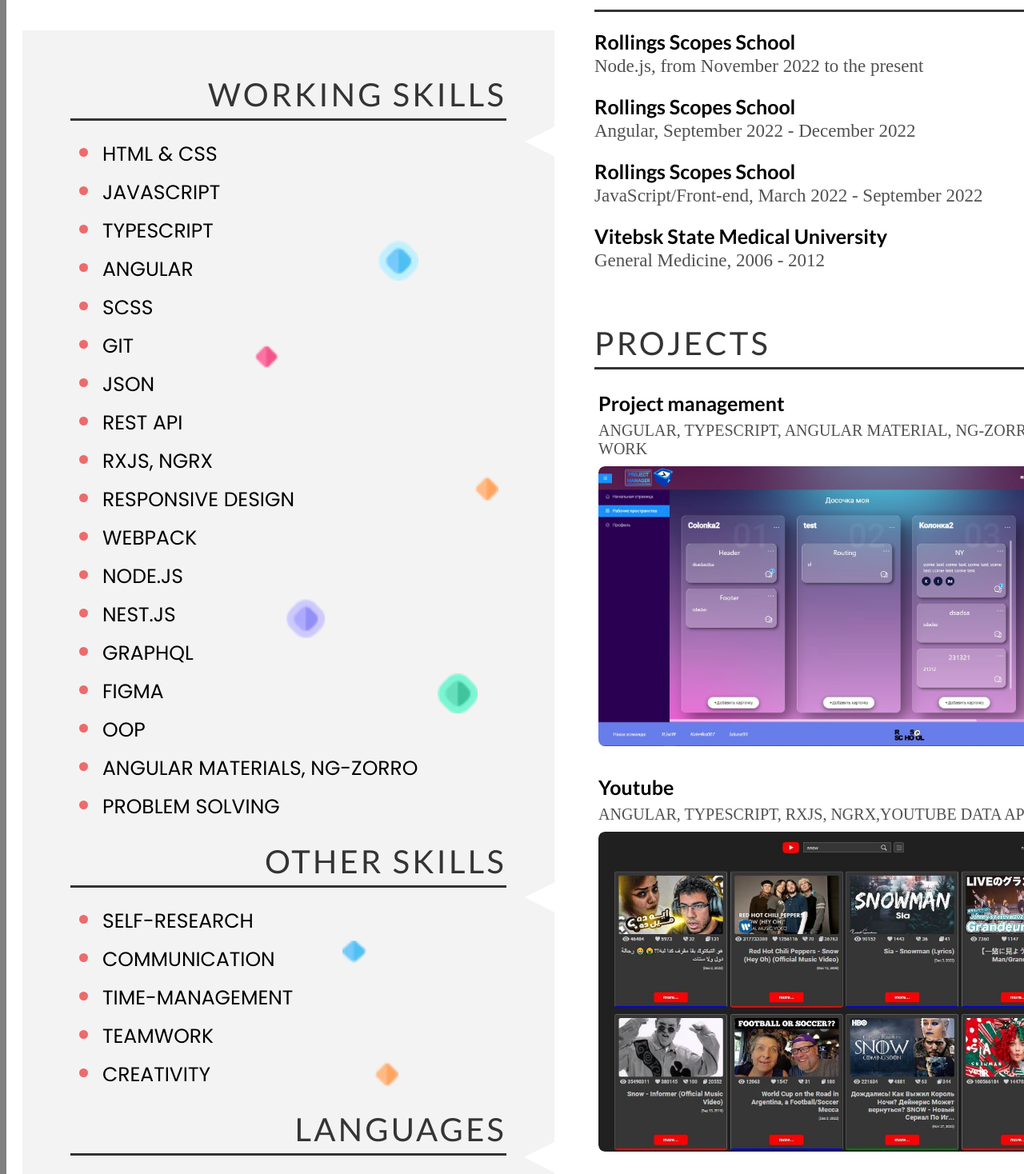
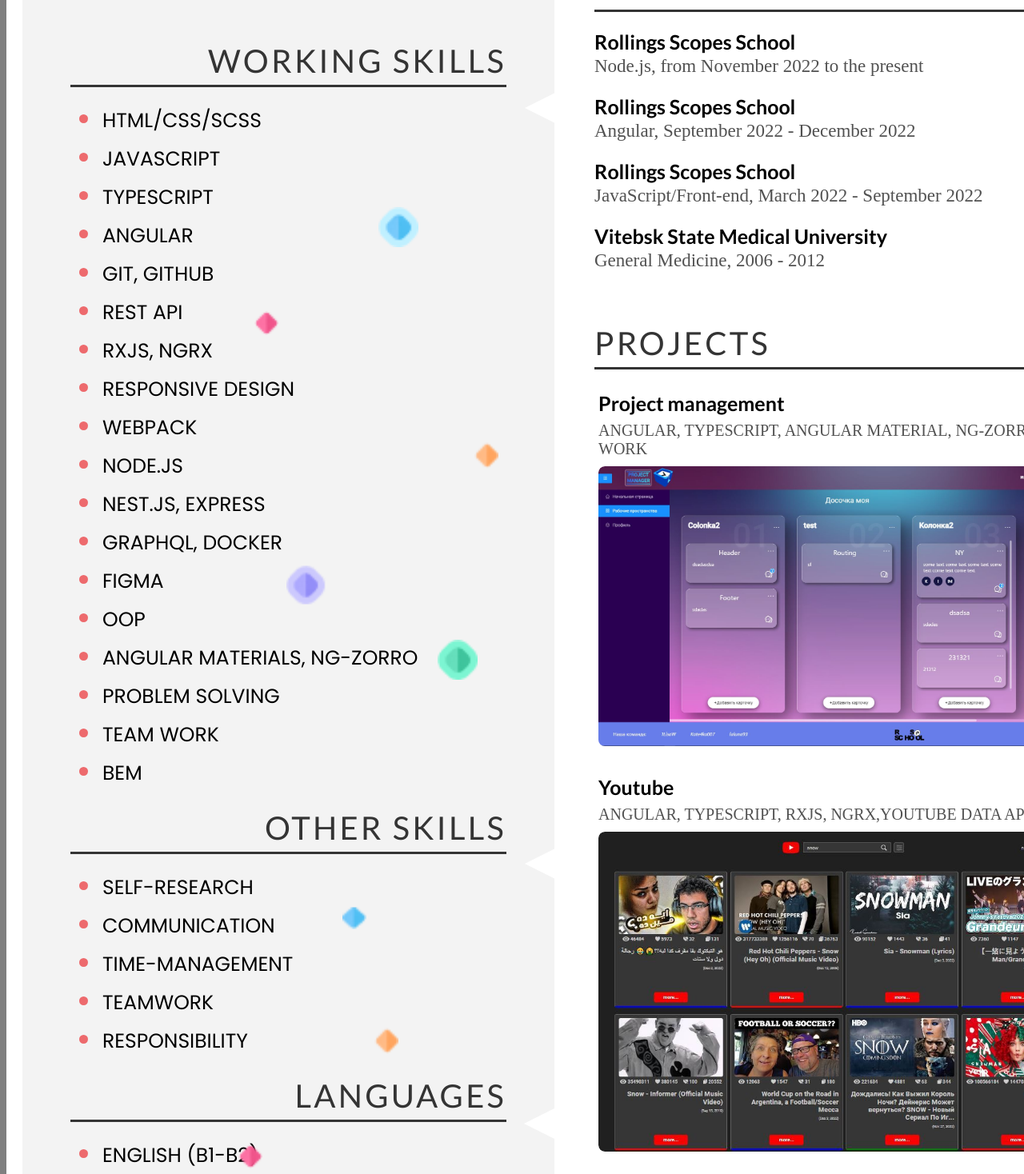
Before and after one commit to Kate4ka007/cv, an Angular app: page / in a window 1280 px wide. Shown: the part 562-2030 px from the top of the page at 80% size. Built offline with nearby package versions, Linux system fonts and the light colour scheme; a web font is replaced by a local one.

Commit message:
fix: change about and skills section

```diff
--- a/src/app/about/about.component.html
+++ b/src/app/about/about.component.html
@@ -2,5 +2,5 @@
   <!-- <div class="about__foto"><img class="about__image" src="assets/round1.png"></div> -->
   <div class="about__title">{{ title.toUpperCase() }}</div>
   <div class="about__line"></div>
-  <div class="about__subscription">My name is Kate. I'm an enthusiastic and detail-oriented Frontend Developer seeking a new position to use my skills in coding, troubleshooting complex problems, and assisting in the timely completion of projects.</div>
+  <div class="about__subscription">Enthusiastic and detail-oriented Frontend Developer seeking a new position to use my skills in coding, troubleshooting complex problems, and assisting in the timely completion of projects.</div>
 </div>
--- a/src/app/skills/skills.component.ts
+++ b/src/app/skills/skills.component.ts
@@ -10,24 +10,24 @@ export default class SkillsComponent {
     {
       title: 'working skills',
       skills: [
-        'html & css',
+        'html/css/scss',
         'javascript',
         'typescript',
         'angular',
-        'scss',
-        'git',
-        'json',
+        'git, github',
         'rest api',
         'rxjs, ngrx',
         'responsive design',
         'webpack',
         'node.js',
-        'nest.js',
-        'GraphQL',
+        'nest.js, express',
+        'GraphQL, docker',
         'figma',
         'oop',
         'angular materials, ng-zorro',
         'problem solving',
+        'team work',
+        'BEM',
       ],
     },
     {
@@ -37,12 +37,12 @@ export default class SkillsComponent {
         'communication',
         'time-management',
         'teamwork',
-        'creativity',
+        'responsibility',
       ],
     },
     {
       title: 'languages',
-      skills: ['english (B1)', 'russian (native)', 'belorussian (native)'],
+      skills: ['english (B1-B2)', 'russian (native)', 'belorussian (native)'],
     },
     {
       title: 'work experience',
```
